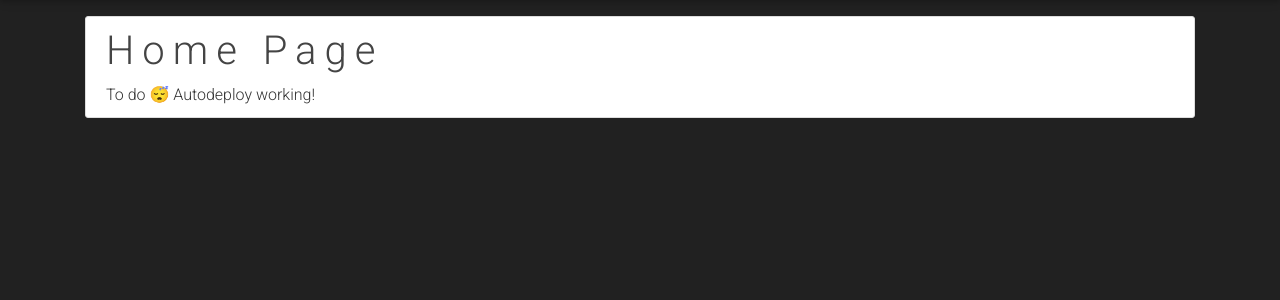
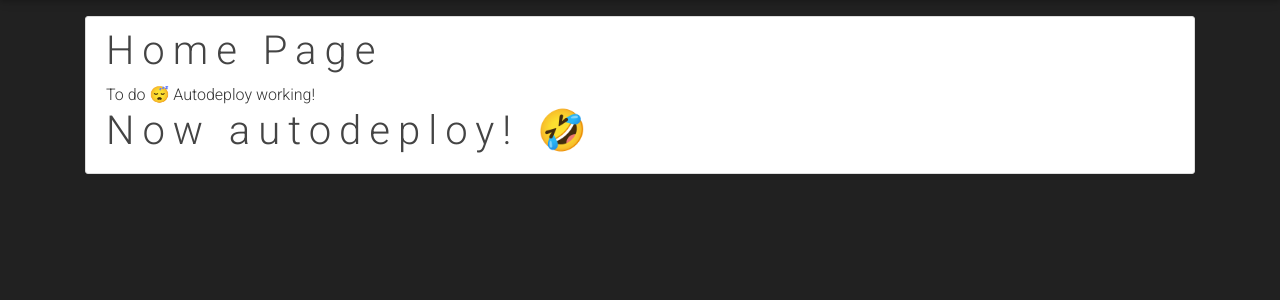
Before and after one commit to viperML/flaskapp, a Flask app: page / in a window 1280 px wide. Shown: the part 64-364 px from the top of the page. Run offline with Flask 2, Linux system fonts and the light colour scheme; some libraries are stand-ins or nearby versions.

Commit message:
autodeploy finished

```diff
--- a/flask/portfolio/templates/home.html
+++ b/flask/portfolio/templates/home.html
@@ -4,5 +4,6 @@
     <h1>Home Page</h1>
     To do 😴
     Autodeploy working!
+    <h1>Now autodeploy! 🤣</h1>
 </div>
 {% endblock content %}
```
